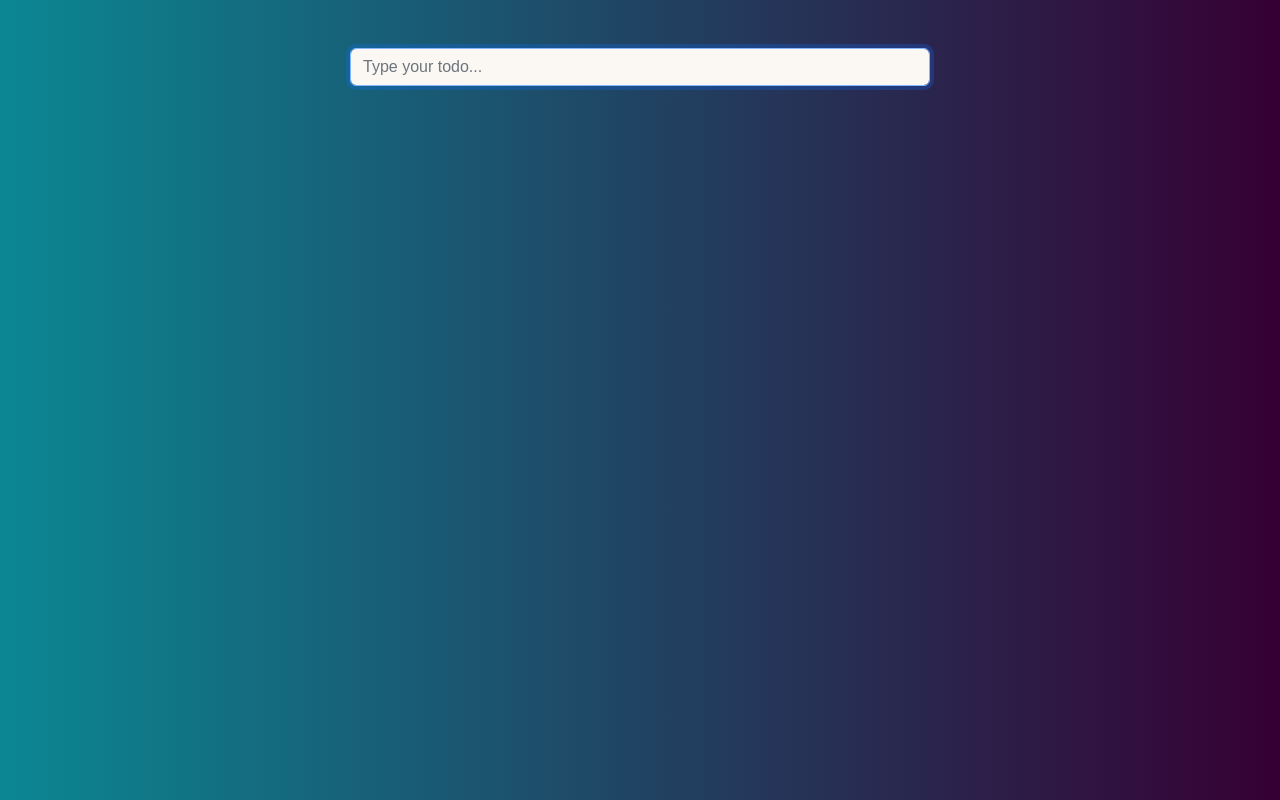
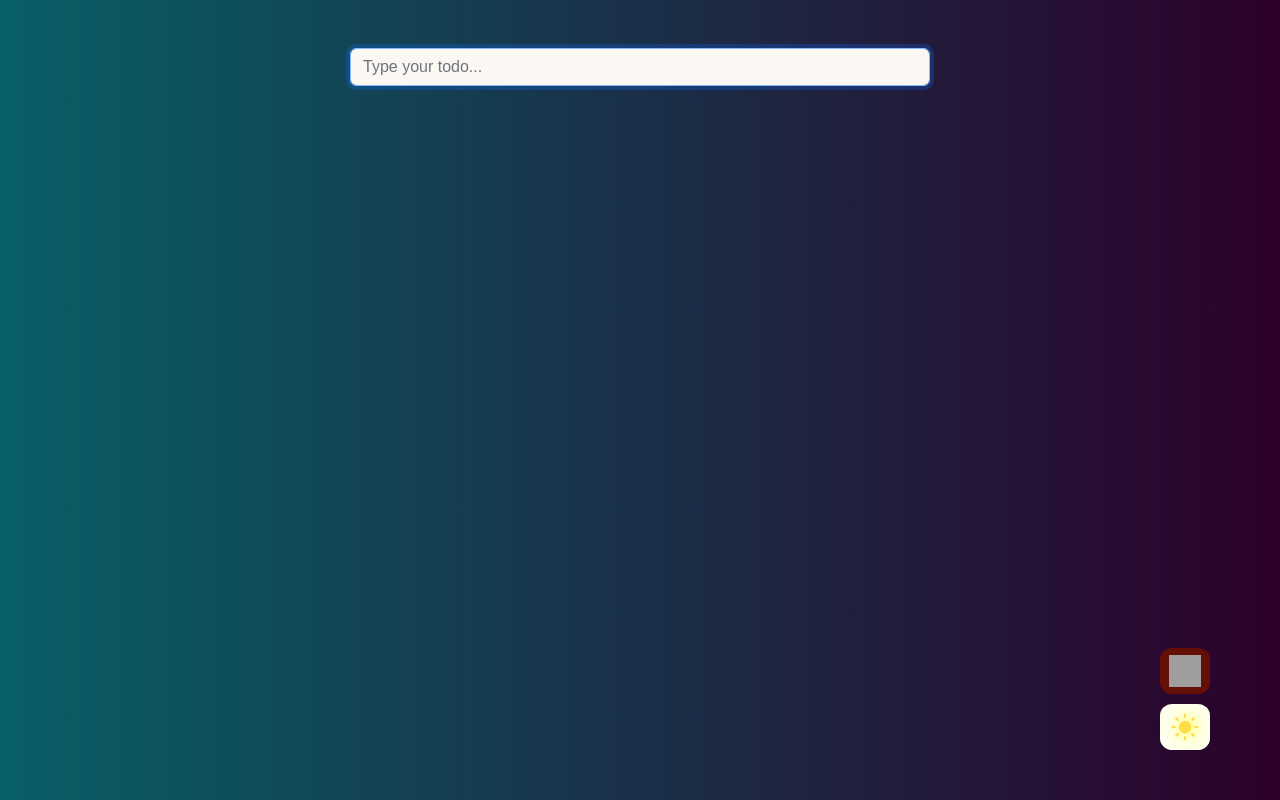
Before and after one commit to rewico/ToDo, a plain HTML site: page index.html in a window 1280 px wide. Drawn offline with nearby package versions, Linux system fonts and the light colour scheme; grey boxes are pictures that could not be loaded.

Commit message:
added clear all, themes, changed favicon

```diff
--- a/index.html
+++ b/index.html
@@ -28,7 +28,7 @@
           <img src="images/png/check.png" width="32" />
         </button>
       </form>
-      <ul class="w-50 mx-auto rounded bg-light" id="js-list"></ul>
+      <ul class="w-50 mx-auto rounded bg-light js-list"></ul>
     </section>
     <section>
       <!-- Modal -->
@@ -72,6 +72,21 @@
         </div>
       </div>
     </section>
+
+    <div class="mini">
+      <button class="clear" type="button">
+        <img
+          class="broom"
+          src="https://img.icons8.com/ios-filled/500/FFFFFF/broom.png"
+          width="32"
+          height="32"
+        />
+      </button>
+      <button class="theme" type="button">
+        <img class="sun" src="images/png/sun.png" width="38" height="38" />
+        <img class="moon" src="images/png/moon.png" width="28" height="28" />
+      </button>
+    </div>
     <script
       src="https://cdn.jsdelivr.net/npm/bootstrap@5.2.2/dist/js/bootstrap.bundle.min.js"
       integrity="sha384-OERcA2EqjJCMA+/3y+gxIOqMEjwtxJY7qPCqsdltbNJuaOe923+mo//f6V8Qbsw3"
@@ -84,5 +99,6 @@
       referrerpolicy="no-referrer"
     ></script>
     <script src="js/index.js"></script>
+    <script src="js/theme.js"></script>
   </body>
 </html>
--- a/js/index.js
+++ b/js/index.js
@@ -1,10 +1,11 @@
 const elForm = document.getElementById("js-form");
 const elInput = document.getElementById("js-input");
 const elBtnAdd = document.getElementById("addBtn");
-const elUl = document.getElementById("js-list");
+const elUl = document.querySelector(".js-list");
 const elDivModal = document.getElementById("exampleModal");
 const elInputEdit = document.getElementById("newEdited");
 const elBtnSave = document.getElementById("saveBtn");
+const elBtnClear = document.querySelector(".clear");
 
 // Bu yerda local storageda ma'lumot bo'lsa sh ma'lumotni parse qilib oladi, bo'lmasa bo'sh string
 let todos = localStorage.getItem("todos")
@@ -151,8 +152,15 @@ const separate = (evt) => {
   }
 };
 
+const clear = () => {
+  localStorage.removeItem("todos");
+  todos = [];
+  renderLoop(todos);
+};
+
 elInput.addEventListener("keyup", checkForValue);
 elForm.addEventListener("submit", adder);
 elUl.addEventListener("click", separate);
+elBtnClear.addEventListener("click", clear);
 
 renderLoop(todos);
--- /dev/null
+++ b/js/theme.js
@@ -0,0 +1,39 @@
+const elBtnTheme = document.querySelector(".theme");
+const moon = document.querySelector(".moon");
+const sun = document.querySelector(".sun");
+
+if (!localStorage.getItem("theme")) {
+  localStorage.setItem("theme", "dark");
+}
+
+const themeSetter = (evt) => {
+  if (evt === "light") {
+    document.body.classList.add("thLight");
+    elUl.classList.add("ulLight");
+    sun.style.display = "none";
+    moon.style.display = "block";
+    elBtnTheme.classList.add("btnLight");
+  } else if (evt === "dark") {
+    document.body.classList.remove("thLight");
+    elUl.classList.remove("ulLight");
+    sun.style.display = "block";
+    moon.style.display = "none";
+    elBtnTheme.classList.remove("btnLight");
+  }
+};
+
+const themeSwitcher = () => {
+  if (localStorage.getItem("theme") === "dark") {
+    localStorage.setItem("theme", "light");
+
+    themeSetter(localStorage.getItem("theme"));
+  } else if (localStorage.getItem("theme") === "light") {
+    localStorage.setItem("theme", "dark");
+
+    themeSetter(localStorage.getItem("theme"));
+  }
+};
+
+elBtnTheme.addEventListener("click", themeSwitcher);
+
+themeSetter(localStorage.getItem("theme"));
--- a/scss/_general.scss
+++ b/scss/_general.scss
@@ -1,11 +1,9 @@
 body {
   font-family: arial;
-  // background: #70e1f5;
-  // background: -webkit-linear-gradient(to right, #ffd194, #70e1f5);
-  // background: linear-gradient(to right, #ffd194, #70e1f5);
-  background: #360033;
-  background: -webkit-linear-gradient(to right, #0b8793, #360033);
-  background: linear-gradient(to right, #0b8793, #360033);
+  background: #2c0029;
+  background: -webkit-linear-gradient(to right, #085f67, #2c0029);
+  background: linear-gradient(to right, #085f67, #2c0029);
+  color: #e2e2e2;
 }
 
 ul {
@@ -33,10 +31,6 @@ p {
   margin: 0;
 }
 
-p {
-  color: hwb(0 100% 0%);
-}
-
 #js-input {
   background-color: #fbf7f3 !important;
 }
@@ -49,7 +43,7 @@ p {
   display: none;
 }
 
-#js-list {
+.js-list {
   background-color: rgba(255, 255, 255, 0.1) !important;
 }
 
--- a/scss/blocks/_all-blocks.scss
+++ b/scss/blocks/_all-blocks.scss
@@ -1,2 +1,3 @@
 @import "./container";
 @import "./visually-hidden";
+@import "./theme";
--- /dev/null
+++ b/scss/blocks/_theme.scss
@@ -0,0 +1,59 @@
+.mini {
+  position: fixed;
+  bottom: 50px;
+  right: 70px;
+  display: flex;
+  flex-direction: column;
+}
+
+.clear,
+.theme {
+  background: none;
+  padding: 7px;
+  border-radius: 25%;
+  border: none;
+  outline: none;
+  width: 50px;
+  height: 46px;
+
+  &:hover {
+    opacity: 0.8;
+  }
+}
+
+.clear {
+  background: #660f07;
+}
+
+.theme {
+  margin-top: 10px;
+  background: rgb(255, 255, 240);
+  display: flex;
+  align-items: center;
+  justify-content: center;
+}
+
+.sun {
+  -webkit-filter: drop-shadow(2px 0px 8px #ff0);
+  filter: drop-shadow(2px 0px 8px #ff0);
+}
+
+.moon {
+  -webkit-filter: drop-shadow(2px 0px 8px #fff);
+  filter: drop-shadow(2px 0px 8px #fff);
+}
+
+.btnLight {
+  background: #360033;
+  background: -webkit-linear-gradient(to right, #0b8793, #360033);
+  background: linear-gradient(to right, #0b8793, #360033);
+}
+
+.thLight {
+  background: rgb(255, 255, 240);
+  color: #000;
+}
+
+.ulLight {
+  background-color: rgb(255, 240, 219) !important;
+}
```
Also changed, not shown: css/main.min.css, images/png/favicon.png, images/png/moon.png (added), images/png/sun.png (added), 1 other file.
